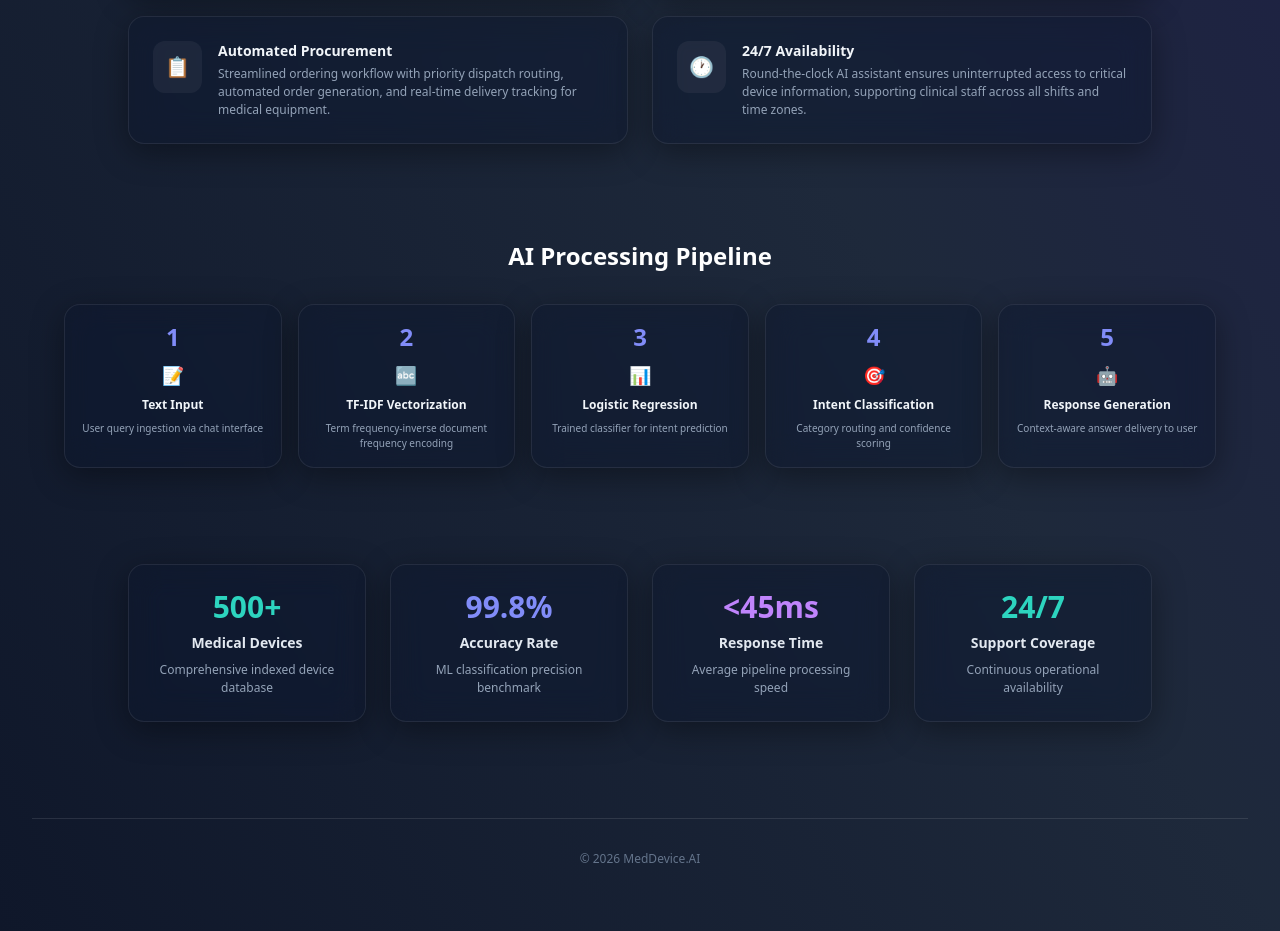
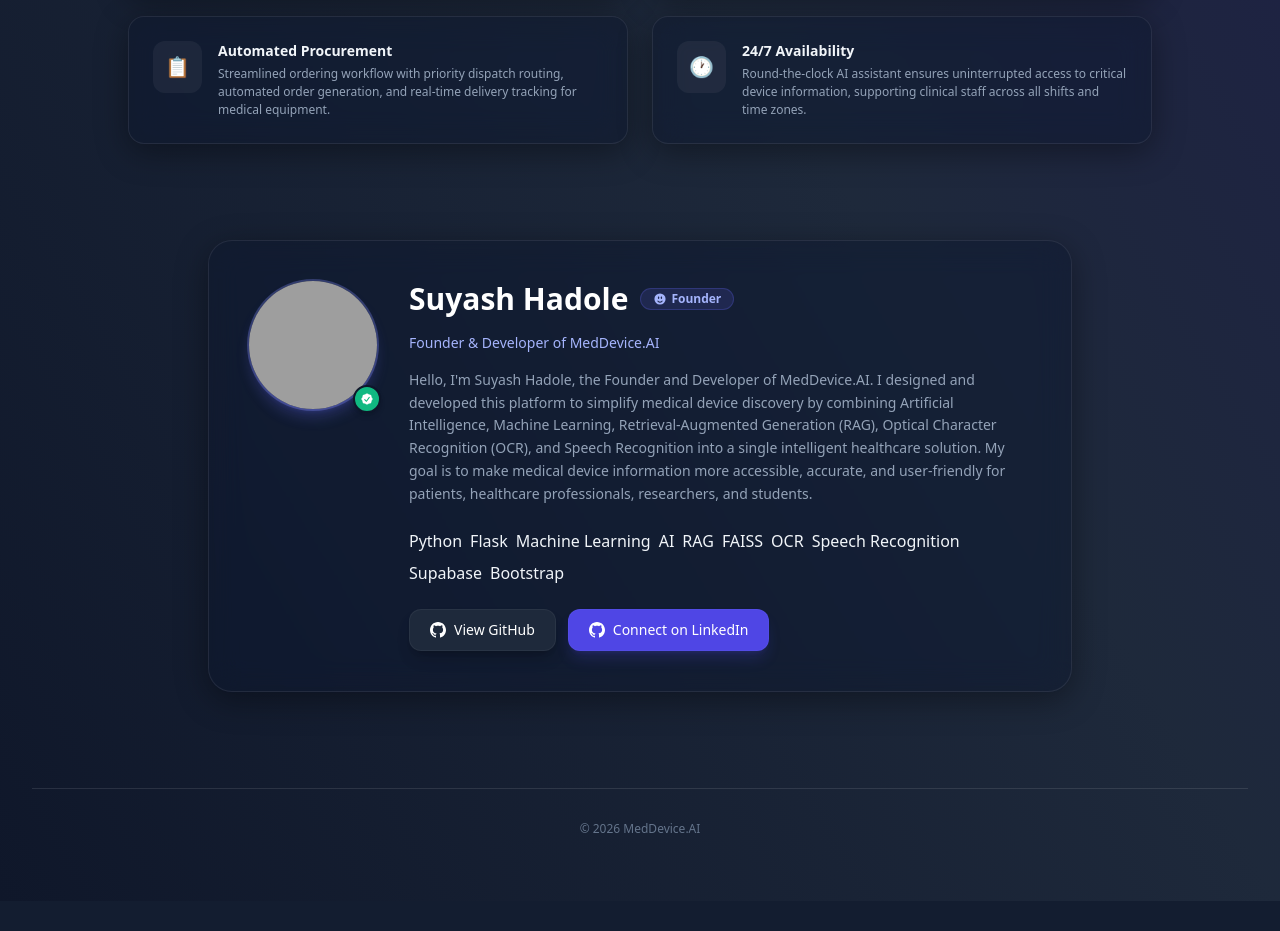
Before and after one commit to Suyash-portfolio/MedDevice.AI, a Flask app: page / in a window 1280 px wide. Shown: the part 1205-2136 px from the top of the page. After the commit the page ends 2038 px from the top, so only its background shows below. Run offline with Flask 3, Linux system fonts and the light colour scheme; some libraries are stand-ins or nearby versions; grey boxes are pictures that could not be loaded.

Commit message:
Replace AI Workflow Section with Founder Section
Removed AI Workflow Section and added Founder Section with details about Suyash Hadole, including profile photo, description, tech badges, and action buttons for GitHub and LinkedIn.

```diff
--- a/templates/home.html
+++ b/templates/home.html
@@ -88,65 +88,57 @@
         </div>
     </section>
 
-    <!-- AI Workflow Section -->
-    <section class="max-w-6xl mx-auto space-y-8">
-        <h2 class="text-2xl font-bold text-center text-white">AI Processing Pipeline</h2>
-        <div class="grid grid-cols-2 md:grid-cols-5 gap-4">
-            <div class="glass-card p-4 rounded-2xl text-center space-y-2">
-                <div class="text-2xl font-bold text-indigo-400">1</div>
-                <div class="text-lg">📝</div>
-                <h4 class="font-bold text-xs text-slate-100">Text Input</h4>
-                <p class="text-[10px] text-slate-400 leading-normal">User query ingestion via chat interface</p>
-            </div>
-            <div class="glass-card p-4 rounded-2xl text-center space-y-2">
-                <div class="text-2xl font-bold text-indigo-400">2</div>
-                <div class="text-lg">🔤</div>
-                <h4 class="font-bold text-xs text-slate-100">TF-IDF Vectorization</h4>
-                <p class="text-[10px] text-slate-400 leading-normal">Term frequency-inverse document frequency encoding</p>
-            </div>
-            <div class="glass-card p-4 rounded-2xl text-center space-y-2">
-                <div class="text-2xl font-bold text-indigo-400">3</div>
-                <div class="text-lg">📊</div>
-                <h4 class="font-bold text-xs text-slate-100">Logistic Regression</h4>
-                <p class="text-[10px] text-slate-400 leading-normal">Trained classifier for intent prediction</p>
-            </div>
-            <div class="glass-card p-4 rounded-2xl text-center space-y-2">
-                <div class="text-2xl font-bold text-indigo-400">4</div>
-                <div class="text-lg">🎯</div>
-                <h4 class="font-bold text-xs text-slate-100">Intent Classification</h4>
-                <p class="text-[10px] text-slate-400 leading-normal">Category routing and confidence scoring</p>
-            </div>
-            <div class="glass-card p-4 rounded-2xl text-center space-y-2">
-                <div class="text-2xl font-bold text-indigo-400">5</div>
-                <div class="text-lg">🤖</div>
-                <h4 class="font-bold text-xs text-slate-100">Response Generation</h4>
-                <p class="text-[10px] text-slate-400 leading-normal">Context-aware answer delivery to user</p>
-            </div>
-        </div>
-    </section>
-
-    <!-- Statistics Section -->
-    <section class="max-w-5xl mx-auto">
-        <div class="grid grid-cols-2 md:grid-cols-4 gap-6">
-            <div class="glass-card p-6 rounded-2xl text-center space-y-2">
-                <div class="text-teal-400 text-3xl font-bold">500+</div>
-                <div class="text-sm font-semibold text-slate-200">Medical Devices</div>
-                <p class="text-xs text-slate-400 leading-normal">Comprehensive indexed device database</p>
-            </div>
-            <div class="glass-card p-6 rounded-2xl text-center space-y-2">
-                <div class="text-indigo-400 text-3xl font-bold">99.8%</div>
-                <div class="text-sm font-semibold text-slate-200">Accuracy Rate</div>
-                <p class="text-xs text-slate-400 leading-normal">ML classification precision benchmark</p>
-            </div>
-            <div class="glass-card p-6 rounded-2xl text-center space-y-2">
-                <div class="text-purple-400 text-3xl font-bold">&lt;45ms</div>
-                <div class="text-sm font-semibold text-slate-200">Response Time</div>
-                <p class="text-xs text-slate-400 leading-normal">Average pipeline processing speed</p>
-            </div>
-            <div class="glass-card p-6 rounded-2xl text-center space-y-2">
-                <div class="text-teal-400 text-3xl font-bold">24/7</div>
-                <div class="text-sm font-semibold text-slate-200">Support Coverage</div>
-                <p class="text-xs text-slate-400 leading-normal">Continuous operational availability</p>
+    <!-- Founder Section -->
+    <section class="max-w-4xl mx-auto px-4 founder-section">
+        <div class="glass-card p-8 md:p-10 rounded-3xl text-center md:text-left">
+            <div class="flex flex-col md:flex-row items-center md:items-start gap-8">
+                <!-- Profile Photo -->
+                <div class="flex-shrink-0">
+                    <div class="relative">
+                        <img src="/static/founder-photo.jpeg" alt="Suyash Hadole" class="w-28 h-28 md:w-32 md:h-32 rounded-full object-cover shadow-lg shadow-indigo-500/30 ring-2 ring-indigo-400/30">
+                        <div class="absolute -bottom-1 -right-1 w-7 h-7 bg-emerald-500 rounded-full flex items-center justify-center text-white text-xs border-2 border-slate-900 shadow-md">
+                            <svg xmlns="http://www.w3.org/2000/svg" viewBox="0 0 20 20" fill="currentColor" class="w-3.5 h-3.5"><path fill-rule="evenodd" d="M16.403 12.652a3 3 0 000-5.304 3 3 0 00-3.75-3.751 3 3 0 00-5.305 0 3 3 0 00-3.751 3.75 3 3 0 000 5.305 3 3 0 003.75 3.751 3 3 0 005.305 0 3 3 0 003.751-3.75zm-2.546-4.46a.75.75 0 00-1.214-.882l-3.483 4.79-1.88-1.88a.75.75 0 10-1.06 1.061l2.5 2.5a.75.75 0 001.137-.089l4-5.5z" clip-rule="evenodd"/></svg>
+                        </div>
+                    </div>
+                </div>
+                <!-- Content -->
+                <div class="flex-1 space-y-4">
+                    <div class="flex flex-col md:flex-row md:items-center gap-3">
+                        <h2 class="text-2xl md:text-3xl font-bold text-white">Suyash Hadole</h2>
+                        <span class="inline-flex items-center gap-1 px-3 py-0.5 rounded-full text-xs font-semibold bg-indigo-500/15 text-indigo-300 border border-indigo-500/25 w-fit">
+                            <svg xmlns="http://www.w3.org/2000/svg" viewBox="0 0 20 20" fill="currentColor" class="w-3.5 h-3.5"><path fill-rule="evenodd" d="M10 18a8 8 0 100-16 8 8 0 000 16zm3.536-4.464a.75.75 0 10-1.061-1.061 3.5 3.5 0 01-4.95 0 .75.75 0 00-1.06 1.06 5 5 0 007.07 0zM9 8.25c0 .966-.448 1.75-1 1.75s-1-.784-1-1.75.448-1.75 1-1.75 1 .784 1 1.75zm4 0c0 .966-.448 1.75-1 1.75s-1-.784-1-1.75.448-1.75 1-1.75 1 .784 1 1.75z" clip-rule="evenodd"/></svg>
+                            Founder
+                        </span>
+                    </div>
+                    <p class="text-sm text-indigo-300 font-medium">Founder & Developer of MedDevice.AI</p>
+                    <p class="text-sm text-slate-400 leading-relaxed">
+                        Hello, I'm Suyash Hadole, the Founder and Developer of MedDevice.AI. I designed and developed this platform to simplify medical device discovery by combining Artificial Intelligence, Machine Learning, Retrieval-Augmented Generation (RAG), Optical Character Recognition (OCR), and Speech Recognition into a single intelligent healthcare solution. My goal is to make medical device information more accessible, accurate, and user-friendly for patients, healthcare professionals, researchers, and students.
+                    </p>
+                    <!-- Tech Badges -->
+                    <div class="flex flex-wrap gap-2 pt-2">
+                        <span class="tech-badge">Python</span>
+                        <span class="tech-badge">Flask</span>
+                        <span class="tech-badge">Machine Learning</span>
+                        <span class="tech-badge">AI</span>
+                        <span class="tech-badge">RAG</span>
+                        <span class="tech-badge">FAISS</span>
+                        <span class="tech-badge">OCR</span>
+                        <span class="tech-badge">Speech Recognition</span>
+                        <span class="tech-badge">Supabase</span>
+                        <span class="tech-badge">Bootstrap</span>
+                    </div>
+                    <!-- Action Buttons -->
+                    <div class="flex flex-wrap gap-3 pt-2">
+                        <a href="https://github.com/Suyash-portfolio" target="_blank" rel="noopener noreferrer" class="inline-flex items-center gap-2 px-5 py-2.5 rounded-xl bg-slate-800 hover:bg-slate-700 text-white text-sm font-medium transition-all duration-200 hover:-translate-y-0.5 shadow-lg shadow-black/20 border border-white/5">
+                            <svg xmlns="http://www.w3.org/2000/svg" width="16" height="16" viewBox="0 0 24 24" fill="currentColor"><path d="M12 0c-6.626 0-12 5.373-12 12 0 5.302 3.438 9.8 8.207 11.387.599.111.793-.261.793-.577v-2.234c-3.338.726-4.033-1.416-4.033-1.416-.546-1.387-1.333-1.756-1.333-1.756-1.089-.745.083-.729.083-.729 1.205.084 1.839 1.237 1.839 1.237 1.07 1.834 2.807 1.304 3.492.997.107-.775.418-1.305.762-1.604-2.665-.305-5.467-1.334-5.467-5.931 0-1.311.469-2.381 1.236-3.221-.124-.303-.535-1.524.117-3.176 0 0 1.008-.322 3.301 1.23.957-.266 1.983-.399 3.003-.404 1.02.005 2.047.138 3.006.404 2.291-1.552 3.297-1.23 3.297-1.23.653 1.653.242 2.874.118 3.176.77.84 1.235 1.911 1.235 3.221 0 4.609-2.807 5.624-5.479 5.921.43.372.823 1.102.823 2.222v3.293c0 .319.192.694.801.576 4.765-1.589 8.199-6.086 8.199-11.386 0-6.627-5.373-12-12-12z"/></svg>
+                            View GitHub
+                        </a>
+                        <a href="https://www.linkedin.com/in/suyash-hadole/" target="_blank" rel="noopener noreferrer" class="inline-flex items-center gap-2 px-5 py-2.5 rounded-xl bg-indigo-600 hover:bg-indigo-500 text-white text-sm font-medium transition-all duration-200 hover:-translate-y-0.5 shadow-lg shadow-indigo-600/20 border border-indigo-500/20">
+                            <svg xmlns="http://www.w3.org/2000/svg" width="16" height="16" viewBox="0 0 24 24" fill="currentColor"><path d="M12 0c-6.626 0-12 5.373-12 12 0 5.302 3.438 9.8 8.207 11.387.599.111.793-.261.793-.577v-2.234c-3.338.726-4.033-1.416-4.033-1.416-.546-1.387-1.333-1.756-1.333-1.756-1.089-.745.083-.729.083-.729 1.205.084 1.839 1.237 1.839 1.237 1.07 1.834 2.807 1.304 3.492.997.107-.775.418-1.305.762-1.604-2.665-.305-5.467-1.334-5.467-5.931 0-1.311.469-2.381 1.236-3.221-.124-.303-.535-1.524.117-3.176 0 0 1.008-.322 3.301 1.23.957-.266 1.983-.399 3.003-.404 1.02.005 2.047.138 3.006.404 2.291-1.552 3.297-1.23 3.297-1.23.653 1.653.242 2.874.118 3.176.77.84 1.235 1.911 1.235 3.221 0 4.609-2.807 5.624-5.479 5.921.43.372.823 1.102.823 2.222v3.293c0 .319.192.694.801.576 4.765-1.589 8.199-6.086 8.199-11.386 0-6.627-5.373-12-12-12z"/></svg>
+                            Connect on LinkedIn
+                        </a>
+                    </div>
+                </div>
             </div>
         </div>
     </section>
```
